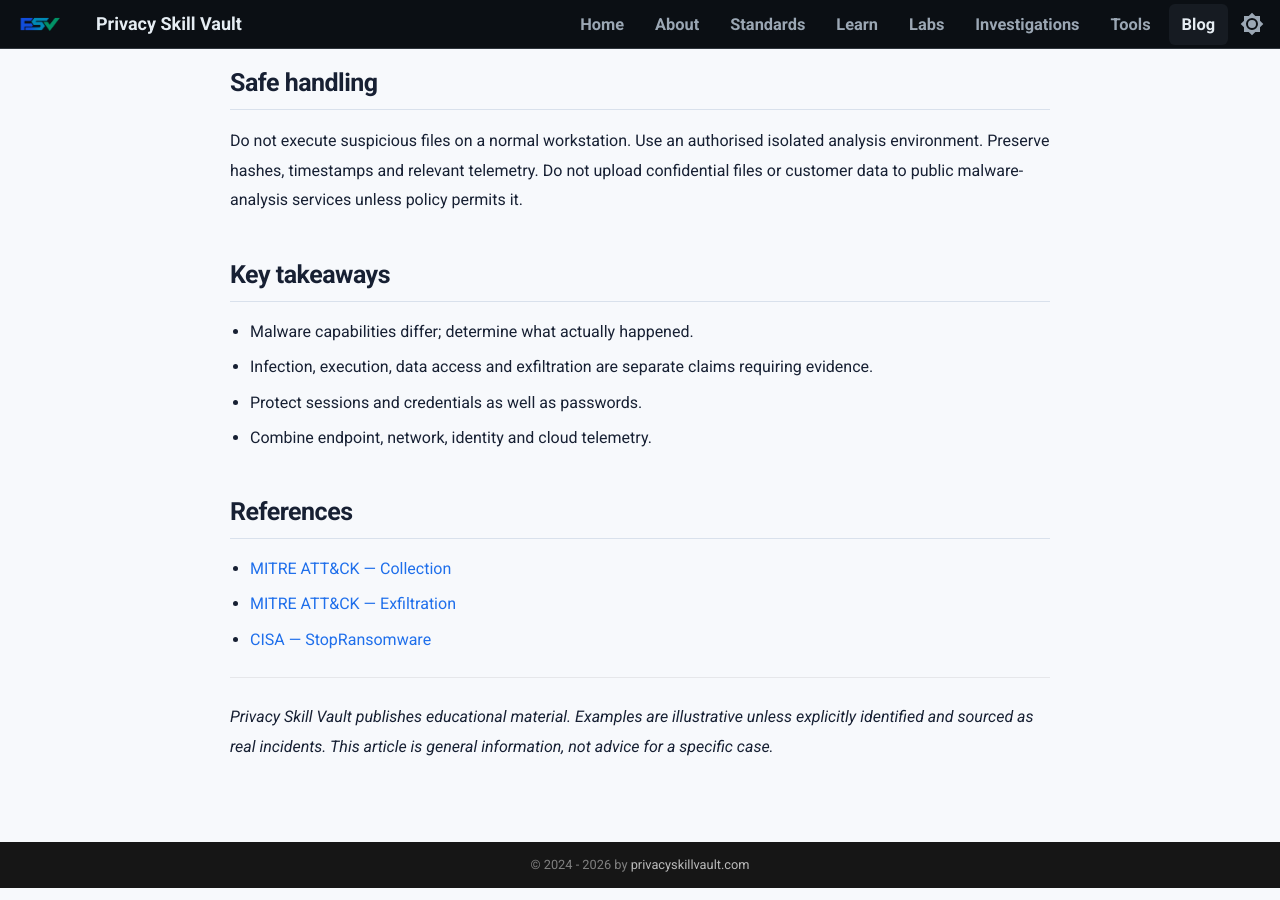
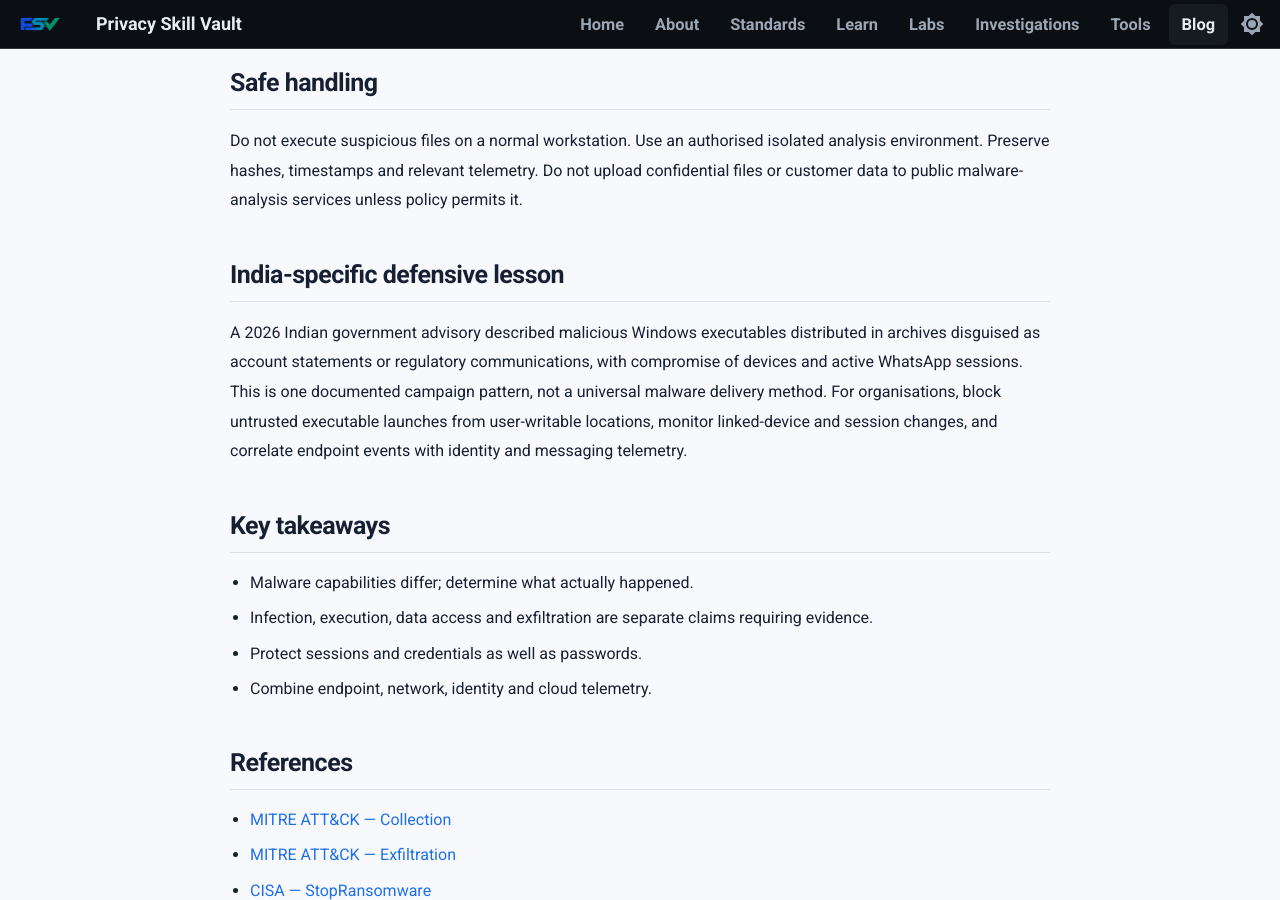
Before and after one commit to PrivacySkillVault/privacyskillvault.github.io, an MkDocs documentation site: the page built from docs/blog/cyber-fraud/malware-data-theft/index.md, in a window 1280 px wide and 900 px high, scrolled down 1314 px. Built offline with MkDocs 1.6.1 and Material for MkDocs 9.7.7, drawn with Linux system fonts in a browser that asks for light colours.

Commit message:
Accuracy and current threat context: malware-data-theft

```diff
--- a/docs/blog/cyber-fraud/malware-data-theft/index.md
+++ b/docs/blog/cyber-fraud/malware-data-theft/index.md
@@ -33,6 +33,10 @@ For a suspected credential stealer, consider whether browser sessions or stored
 
 Do not execute suspicious files on a normal workstation. Use an authorised isolated analysis environment. Preserve hashes, timestamps and relevant telemetry. Do not upload confidential files or customer data to public malware-analysis services unless policy permits it.
 
+## India-specific defensive lesson
+
+A 2026 Indian government advisory described malicious Windows executables distributed in archives disguised as account statements or regulatory communications, with compromise of devices and active WhatsApp sessions. This is one documented campaign pattern, not a universal malware delivery method. For organisations, block untrusted executable launches from user-writable locations, monitor linked-device and session changes, and correlate endpoint events with identity and messaging telemetry.
+
 ## Key takeaways
 
 - Malware capabilities differ; determine what actually happened.
```
